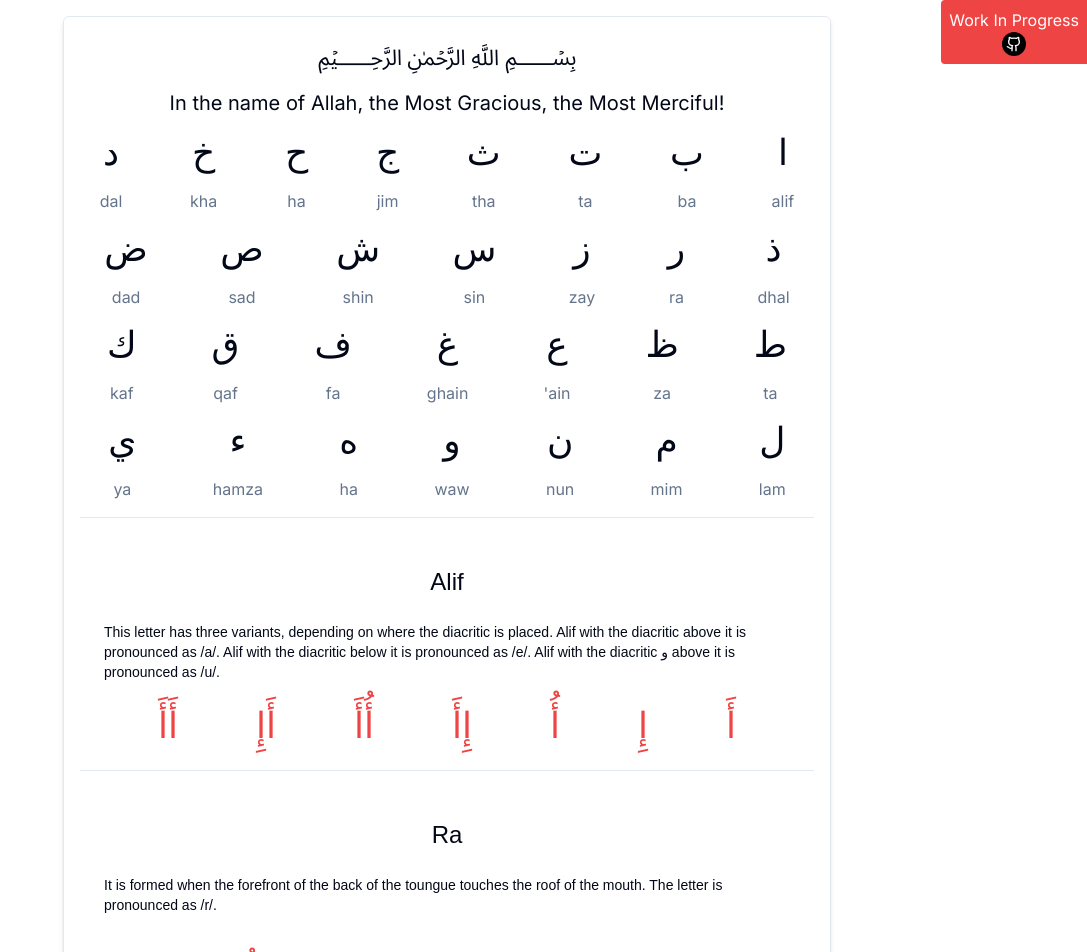
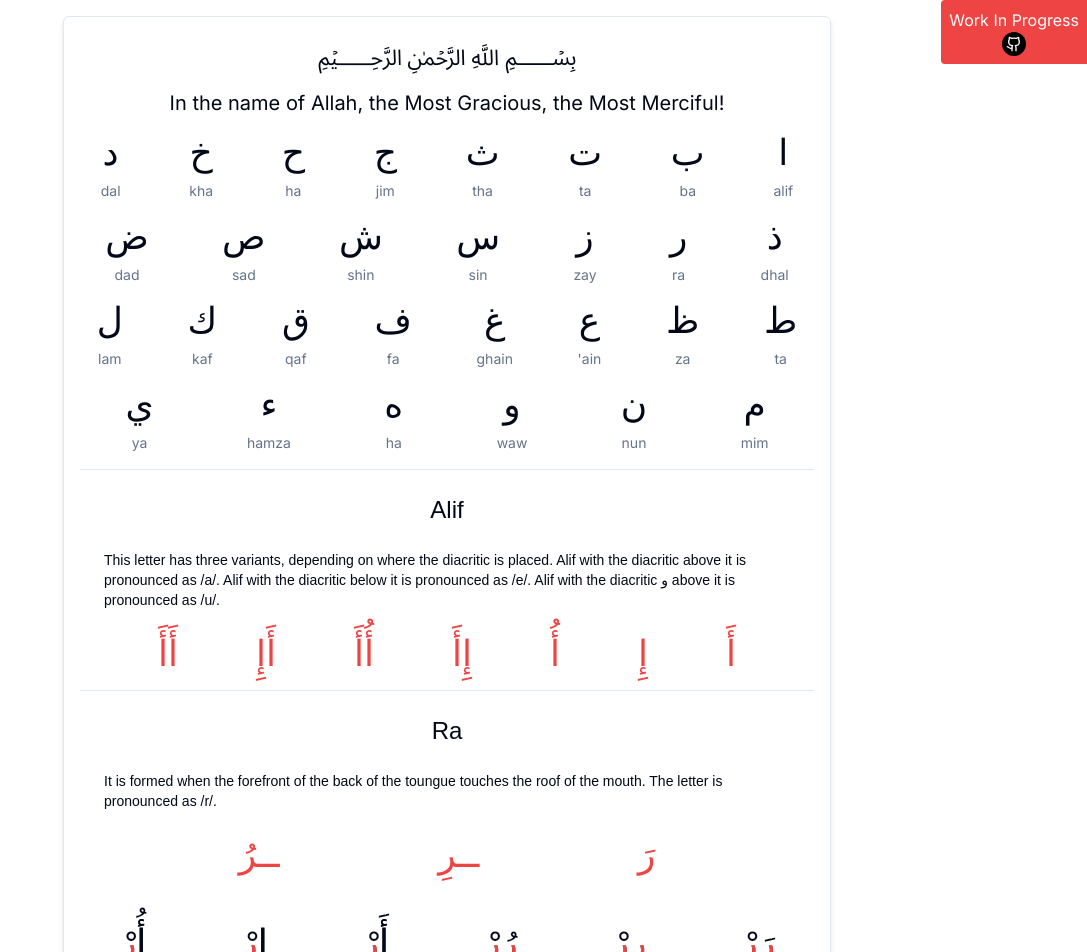
Before and after one commit to BBjamaat/learning-arabic-letters, a Next.js app: page / in a window 1280 px wide. Shown: the top 952 px of the page, without its empty margins (193-1280 px from the left). Built offline with nearby package versions, Linux system fonts and the light colour scheme.

Commit message:
make styles consistent

```diff
--- a/components/templates/book/sections/alphabet.tsx
+++ b/components/templates/book/sections/alphabet.tsx
@@ -4,9 +4,9 @@ const SectionAlphabet = () => {
     return (
         <div className="flex flex-row-reverse flex-wrap gap-x-16 gap-y-4 justify-evenly p-4">
             {alphabet.map((letter, index) => (
-                <div key={index} className="flex flex-col gap-4 items-center">
+                <div key={index} className="flex flex-col gap-2 items-center">
                     <span className="text-4xl font-arabic">{letter.letter}</span>
-                    <span className="text-muted-foreground">{letter.traslation}</span>
+                    <span className="text-muted-foreground text-sm">{letter.traslation}</span>
                 </div>
             ))}
         </div>
--- a/components/templates/book/sections/letters.tsx
+++ b/components/templates/book/sections/letters.tsx
@@ -6,12 +6,12 @@ import alphabet from "@/assets/alphabet.json";
 
 const SectionLetters = () => {
     return (
-        <div className="flex flex-col gap-6">
+        <div className="flex flex-col gap-4">
             {letters.map((letter, index) => {
                 const letterName = alphabet.find((l) => l.letter === letter.letter)?.traslation;
 
                 return (<>
-                    <Separator className="mb-4" key={index + "sep"} />
+                    <Separator className="" key={index + "sep"} />
                     <div className="flex flex-col gap-6 font-arabic text-4xl" key={index}>
                         <div className="w-full text-center">
                             <span className="text-2xl capitalize">
```
